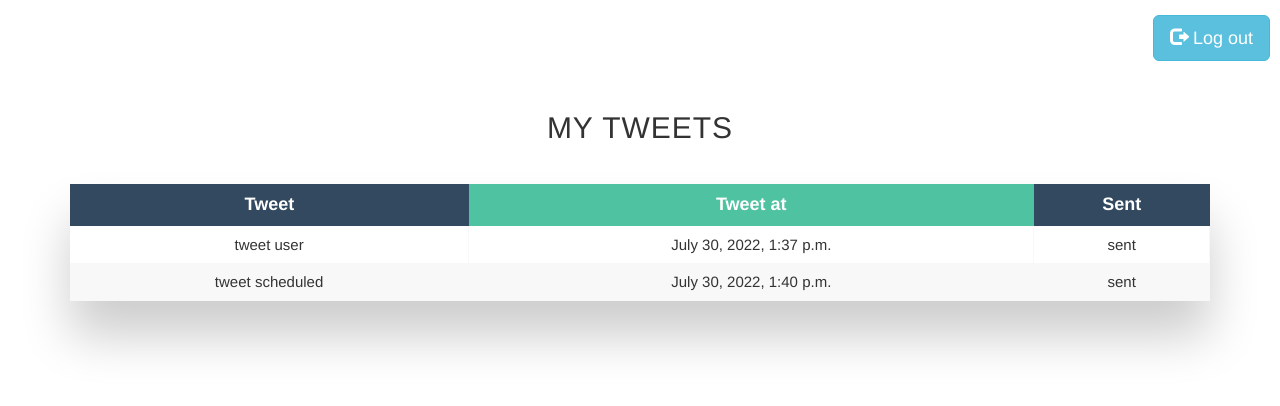
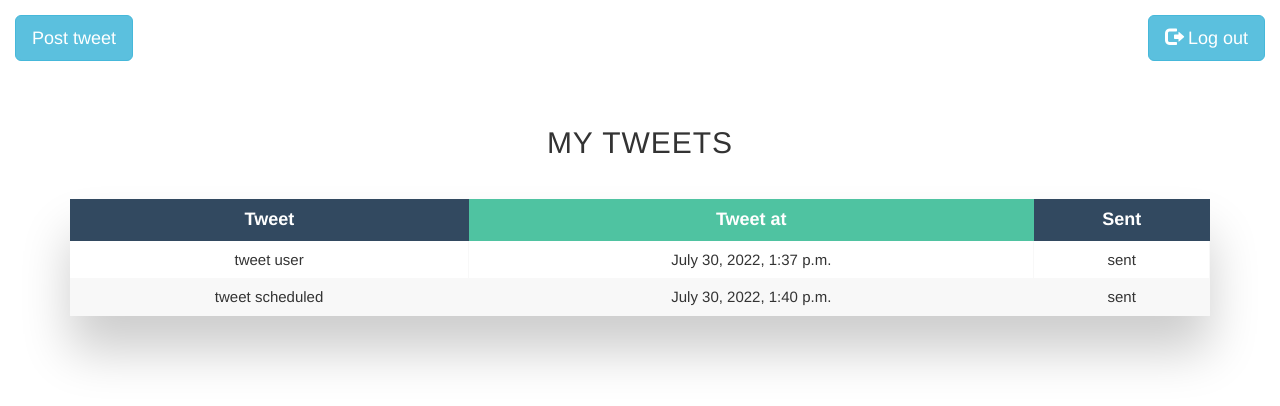
Before and after one commit to zobyer/SCHEDULED-TWEET, a Django app: page /my-tweets in a window 1280 px wide. Shown: the top 406 px of the page. Run offline with Django 4.2, Linux system fonts and the light colour scheme; a user stored in the database is signed in; data comes from the database, SQL or seed files in the repository; both versions use the stored data as it was after the commit; some libraries are stand-ins or nearby versions.

Commit message:
tweet post url added

```diff
--- a/templates/tweets.html
+++ b/templates/tweets.html
@@ -28,10 +28,14 @@
       </p>
     <![endif]-->
 
-    <div style="width:100%; display:flex; justify-content: flex-end; padding-top:15px; padding-right:10px">
+    <div style="width:100%; display:flex; justify-content: space-between; padding:15px">
       {% comment %} {% if user.is_authenticated %}
     <p>Welcome, {{ user.username }}. Thanks for logging in.</p>
     {% endif %} {% endcomment %}
+
+    <a  href="{% url 'postTweet' %}" class="btn btn-info btn-lg">
+      Post tweet
+    </a>
 
       <a  href="{% url 'logout' %}" class="btn btn-info btn-lg">
         <span class="glyphicon glyphicon-log-out"></span> Log out
```
Also changed, not shown: db.sqlite3.
